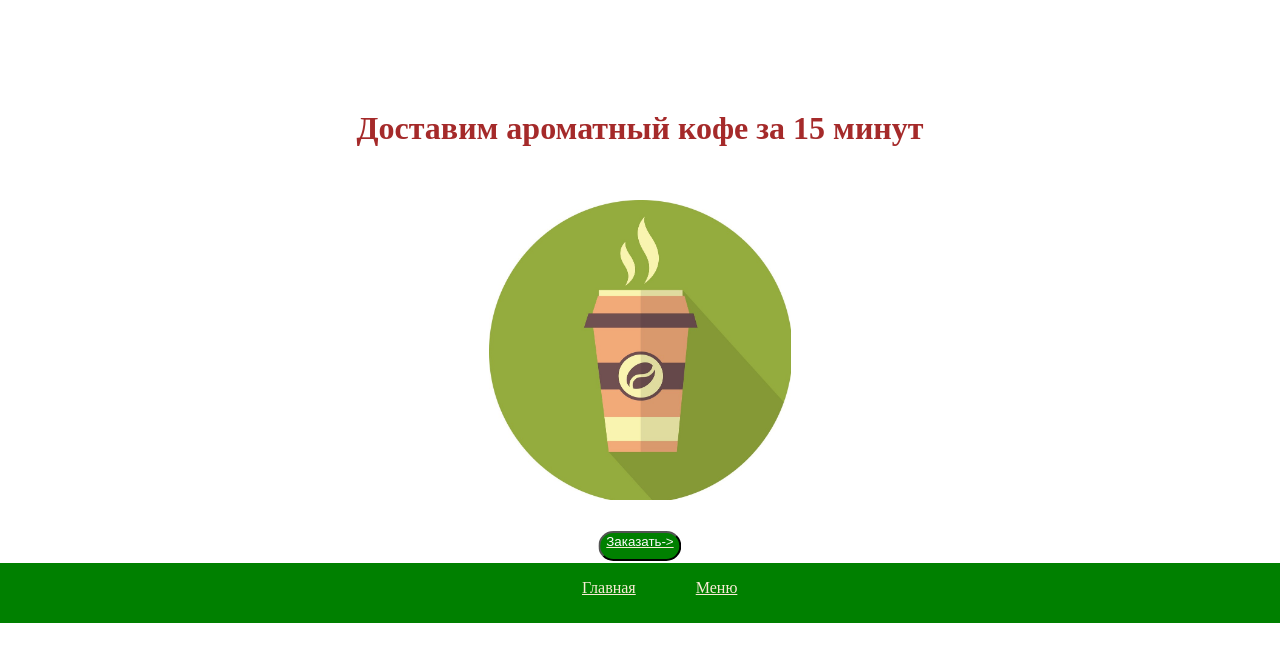
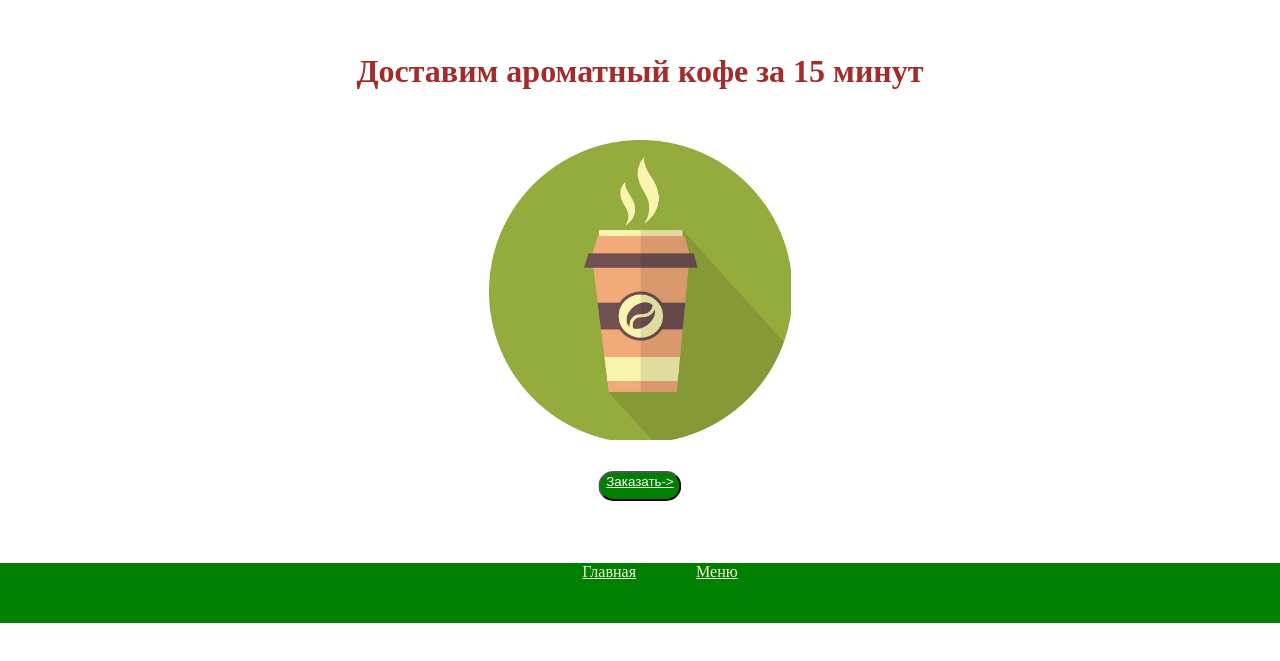
Before and after one commit to LiraUdina/cofe, a plain HTML site: page index.html in a window 1280 px wide. Shown: the part 189-850 px from the top of the page. Drawn offline with Linux system fonts and the light colour scheme.

Commit message:
Готово

```diff
--- a/menu.css
+++ b/menu.css
@@ -13,7 +13,8 @@ a {
     list-style-type: none;
     display: flex;
     text-align: center;
-    margin-left: 40%;}
+    justify-content: center;
+    margin: 0 auto;}
 .menu ul li {
     padding-right: 30px;
     padding-left: 30px;}
--- a/str1.css
+++ b/str1.css
@@ -12,10 +12,10 @@ body {margin: 0;}
     color: var(--color1);
     position: relative;
     height: 30px;
-    margin-top: 10%;
+    margin-top: 1%;
     align-items: center;
     text-align: center;
-    padding: 5px;}
+    padding: 2px;}
 .str1 img {display: block;
     margin: 30px;
     height: 300px;}
```
